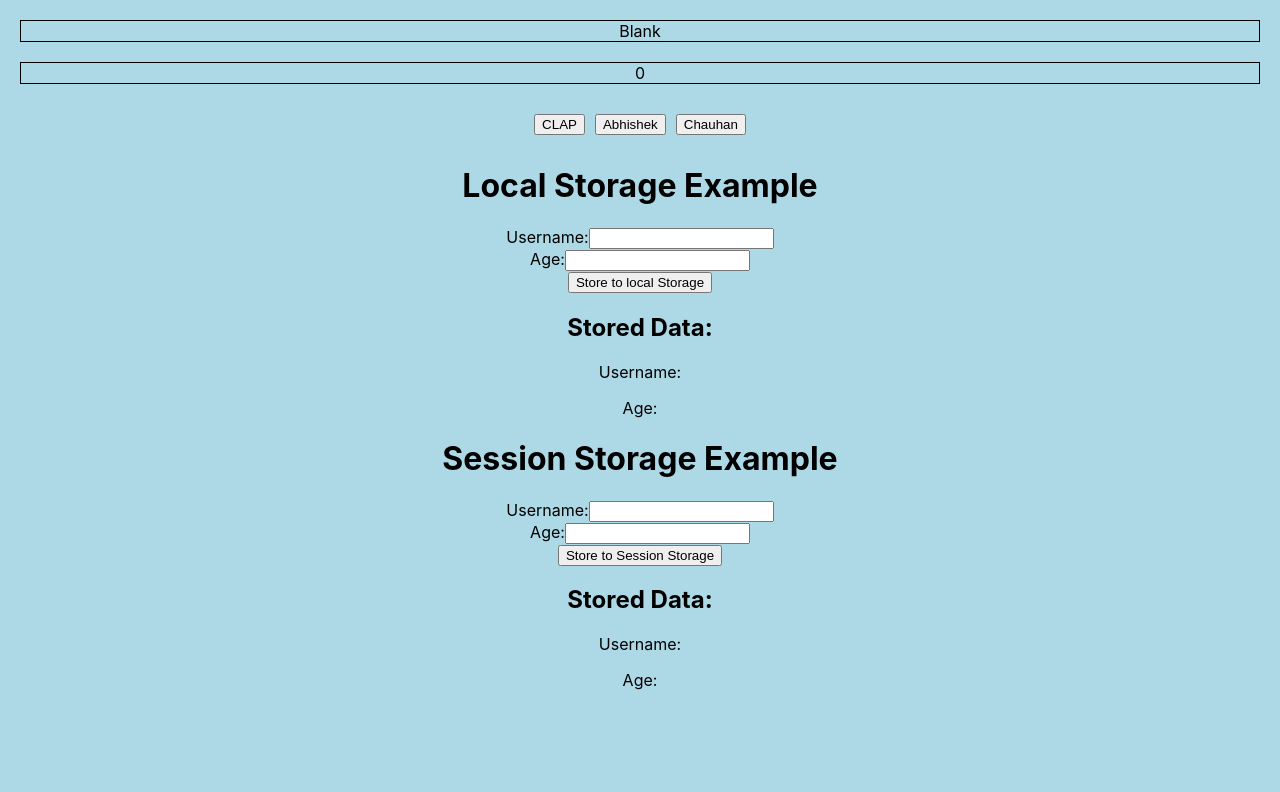
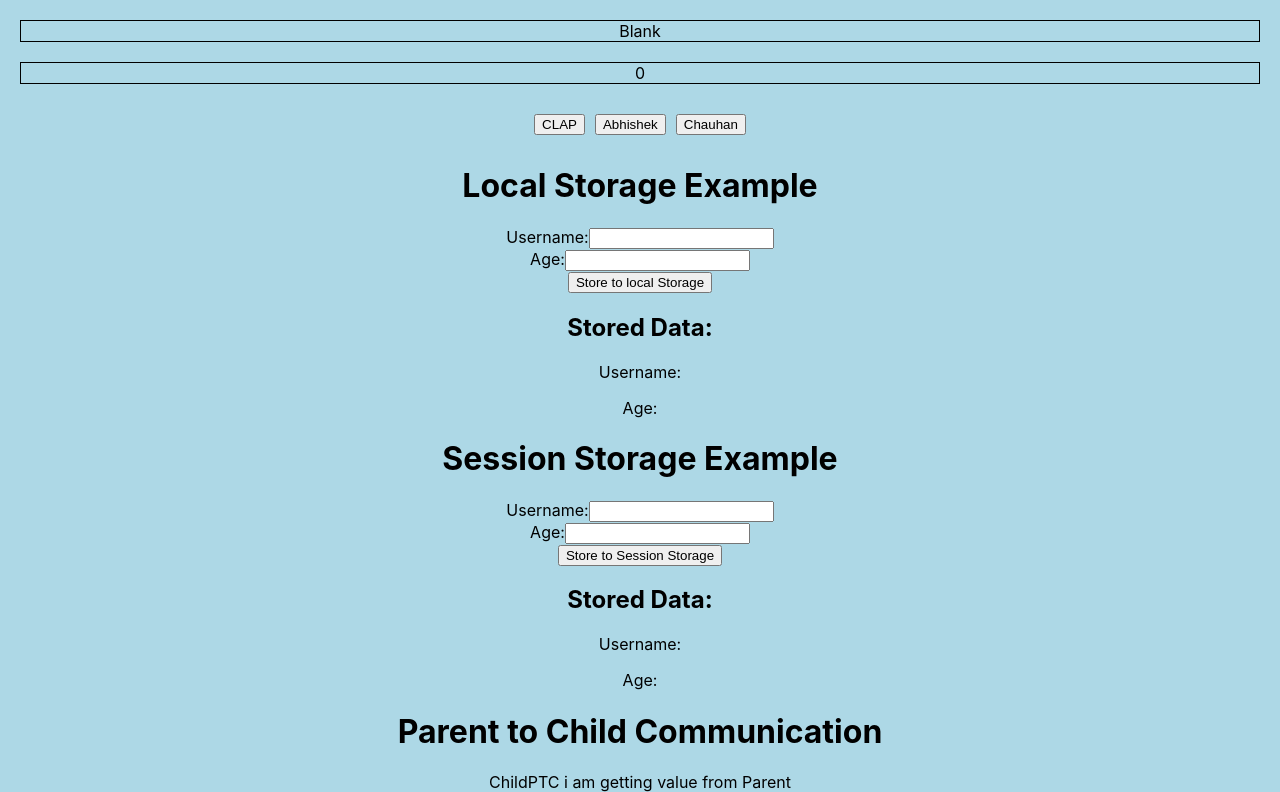
Before and after one commit to Abhishekbtech/ReactNotes, a React (Create React App) app: page / in a window 1280 px wide. Shown: the part 1142-1934 px from the top of the page. Before the commit the page ends 1848 px from the top, so only its background shows below. Built offline with nearby package versions, Linux system fonts and the light colour scheme.

Commit message:
add parent to child comm

```diff
--- a/src/App.js
+++ b/src/App.js
@@ -8,6 +8,7 @@ import MultipleState from './Component/1.Basic/5.MultipleState/MultipleState';
 import SingleState from './Component/1.Basic/5.MultipleState/SingleState';
 import LocalStorage from './Component/1.Basic/6.DataStorage/LocalStorage';
 import SessionStorage from './Component/1.Basic/6.DataStorage/SessionStorage';
+import ParentPTC from './Component/2.Communication/1.ParentToChild/ParentPTC';
 
 function App() {
   return (
@@ -21,6 +22,9 @@ function App() {
       <SingleState/>
       <LocalStorage/>
       <SessionStorage/>
+
+
+      <ParentPTC/>
     </div>
   );
 }
--- a/src/Component/2.Communication/1.ParentToChild/ParentPTC.js
+++ b/src/Component/2.Communication/1.ParentToChild/ParentPTC.js
@@ -5,7 +5,7 @@ function ParentPTC() {
     const infomation = "i am getting value from Parent"
     return (
         <>
-            <h1>ParentPTC</h1>
+            <h1>Parent to Child Communication</h1>
             <ChildPTC info={infomation}/>
         </>
     )
```
